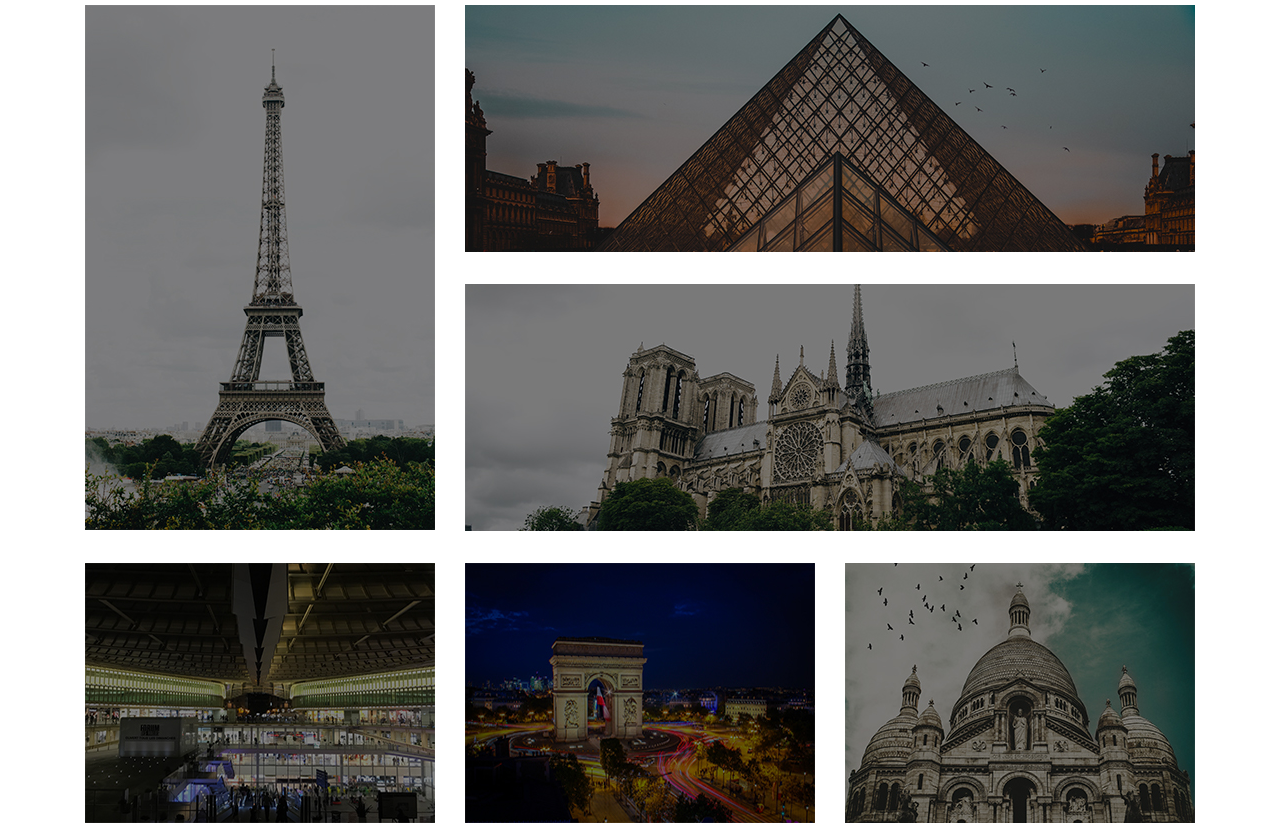
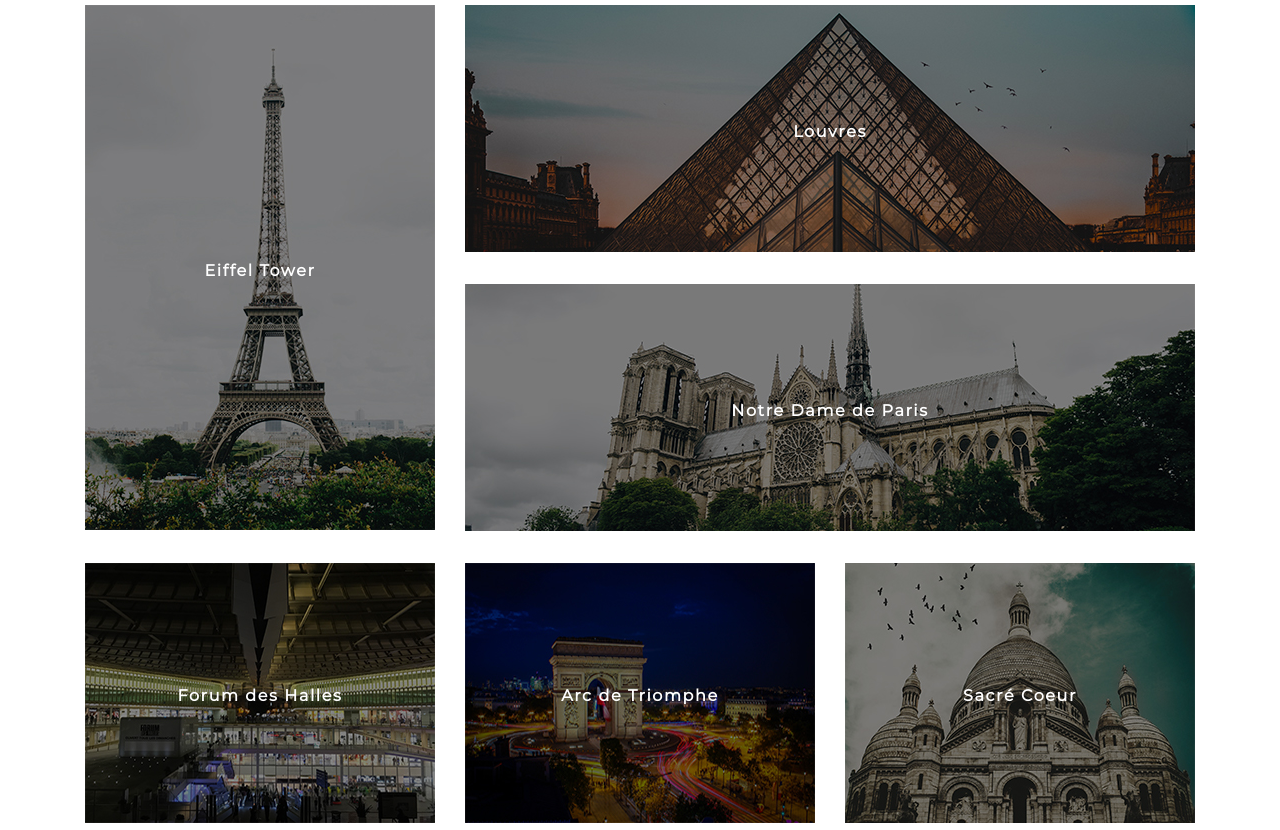
Before and after one commit to ApricusA/Paris, a plain HTML site: page index.html in a window 1280 px wide. Shown: the part 2880-3710 px from the top of the page. Drawn offline with Linux system fonts and the light colour scheme.

Commit message:
last commit

```diff
--- a/index.html
+++ b/index.html
@@ -1,5 +1,5 @@
 <!DOCTYPE html>
-<html lang="en">
+<html lang="fr">
 <head>
     <meta charset="UTF-8">
     <link rel="stylesheet" href="style.css">
@@ -345,9 +345,9 @@
                         <a href=""><img src="img/eiffel.jpg" alt=""></a>
                     </figure>
                     <div class="attractions-text">
-                        <!-- <h3 class="attractions-title">
+                        <h3 class="attractions-title">
                             <a href="#">Eiffel Tower</a>
-                        </h3> -->
+                        </h3>
                     </div>
                 </div>
                 <div class="attractions-item">
@@ -355,9 +355,9 @@
                         <a href=""><img src="img/louvres.jpg" alt=""></a>
                     </figure>
                     <div class="attractions-text">
-                        <!-- <h3 class="attractions-title">
+                        <h3 class="attractions-title">
                             <a href="#">Louvres</a>
-                        </h3> -->
+                        </h3>
                     </div>
                 </div>
                 <div class="attractions-item">
@@ -365,9 +365,9 @@
                         <a href=""><img src="img/notre.jpg" alt=""></a>
                     </figure>
                     <div class="attractions-text">
-                        <!-- <h3 class="attractions-title">
+                        <h3 class="attractions-title">
                             <a href="#">Notre Dame de Paris</a>
-                        </h3> -->
+                        </h3>
                     </div>
                 </div>
                 <div class="attractions-item">
@@ -375,9 +375,9 @@
                         <a href=""><img src="img/forum.jpg" alt=""></a>
                     </figure>
                     <div class="attractions-text">
-                        <!-- <h3 class="attractions-title">
+                        <h3 class="attractions-title">
                             <a href="#">Forum des Halles</a>
-                        </h3> -->
+                        </h3>
                     </div>
                 </div>
                 <div class="attractions-item">
@@ -385,9 +385,9 @@
                         <a href=""><img src="img/arc.jpg" alt=""></a>
                     </figure>
                     <div class="attractions-text">
-                        <!-- <h3 class="attractions-title">
+                        <h3 class="attractions-title">
                             <a href="#">Arc de Triomphe</a>
-                        </h3> -->
+                        </h3>
                     </div>
                 </div>
                 <div class="attractions-item">
@@ -395,9 +395,9 @@
                         <a href=""><img src="img/sacre.jpg" alt=""></a>
                     </figure>
                     <div class="attractions-text">
-                        <!-- <h3 class="attractions-title">
+                        <h3 class="attractions-title">
                             <a href="#">Sacré Coeur</a>
-                        </h3> -->
+                        </h3>
                     </div>
                 </div>
             </div>
--- a/style.css
+++ b/style.css
@@ -443,6 +443,7 @@ a {
     float: left;
     margin-right: 30px;
     margin-bottom: 28px;
+    position: relative;
 }
 
 .attractions-item:nth-child(2) {
@@ -457,21 +458,15 @@ a {
     margin-right: 0;
 }
 
-/* .attractions-image:first-child {
-    height: 525px;
-} */
-
 .attractions-text {
-    position: relative;
+    position: absolute;
+    left: 50%;
+    top: 50%;
+    transform: translate(-50%, -50%);
 }
 
 .attractions-title a {
-    position: absolute;
-    /* text-align: center; */
-    /* left: 50%;
-    bottom: 50%; */
-    /* transform: translate(0, -50%); */
-    color:red;
+    color: #fff;
     letter-spacing: 1.6px;
 }
 
```
